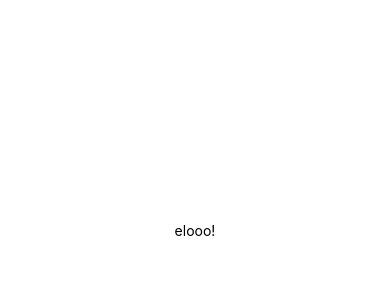
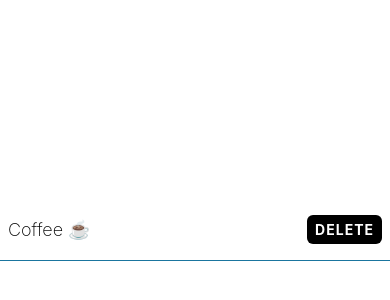
Before and after one commit to func0x/taskly, a React Native app: screen / in a window 390 px wide. Shown: the part 192-492 px from the top of the page. Built offline with nearby package versions, Linux system fonts and the light colour scheme.

Commit message:
add first view and button, do some styling

```diff
--- a/App.tsx
+++ b/App.tsx
@@ -1,11 +1,37 @@
-import { StatusBar } from "expo-status-bar";
-import { StyleSheet, Text, View } from "react-native";
+import { StyleSheet, Text, View, TouchableOpacity, Alert } from "react-native";
+import { theme } from "./theme";
 
 export default function App() {
+  const handleDelete = () => {
+    Alert.alert(
+      "Are you sure you want to delete this?",
+      "It will be done for good",
+      [
+        {
+          text: "Yes",
+          onPress: () => console.log("Ok, deleting!"),
+          style: "destructive",
+        },
+        {
+          text: "Cancel",
+          style: "cancel",
+        },
+      ]
+    );
+  };
+
   return (
     <View style={styles.container}>
-      <Text>elooo!</Text>
-      <StatusBar style="auto" />
+      <View style={styles.itemContainer}>
+        <Text style={styles.itemText}>Coffee ☕️</Text>
+        <TouchableOpacity
+          style={styles.button}
+          activeOpacity={0.8}
+          onPress={handleDelete}
+        >
+          <Text style={styles.buttonText}>Delete</Text>
+        </TouchableOpacity>
+      </View>
     </View>
   );
 }
@@ -13,8 +39,29 @@ export default function App() {
 const styles = StyleSheet.create({
   container: {
     flex: 1,
-    backgroundColor: "#fff",
-    alignItems: "center",
+    backgroundColor: theme.colorWhite,
     justifyContent: "center",
   },
+  itemContainer: {
+    borderBottomColor: theme.colorCerulean,
+    borderBottomWidth: 1,
+    paddingHorizontal: 8,
+    paddingVertical: 16,
+    flexDirection: "row",
+    justifyContent: "space-between",
+    alignItems: "center",
+  },
+  itemText: { fontSize: 18, fontWeight: "200" },
+  button: {
+    backgroundColor: theme.colorBlack,
+    paddingHorizontal: 8,
+    paddingVertical: 6,
+    borderRadius: 6,
+  },
+  buttonText: {
+    color: theme.colorWhite,
+    fontWeight: "bold",
+    textTransform: "uppercase",
+    letterSpacing: 1,
+  },
 });
--- /dev/null
+++ b/theme.ts
@@ -0,0 +1,5 @@
+export const theme = {
+  colorCerulean: "#1a759f",
+  colorWhite: "#fff",
+  colorBlack: "#000",
+};
```
